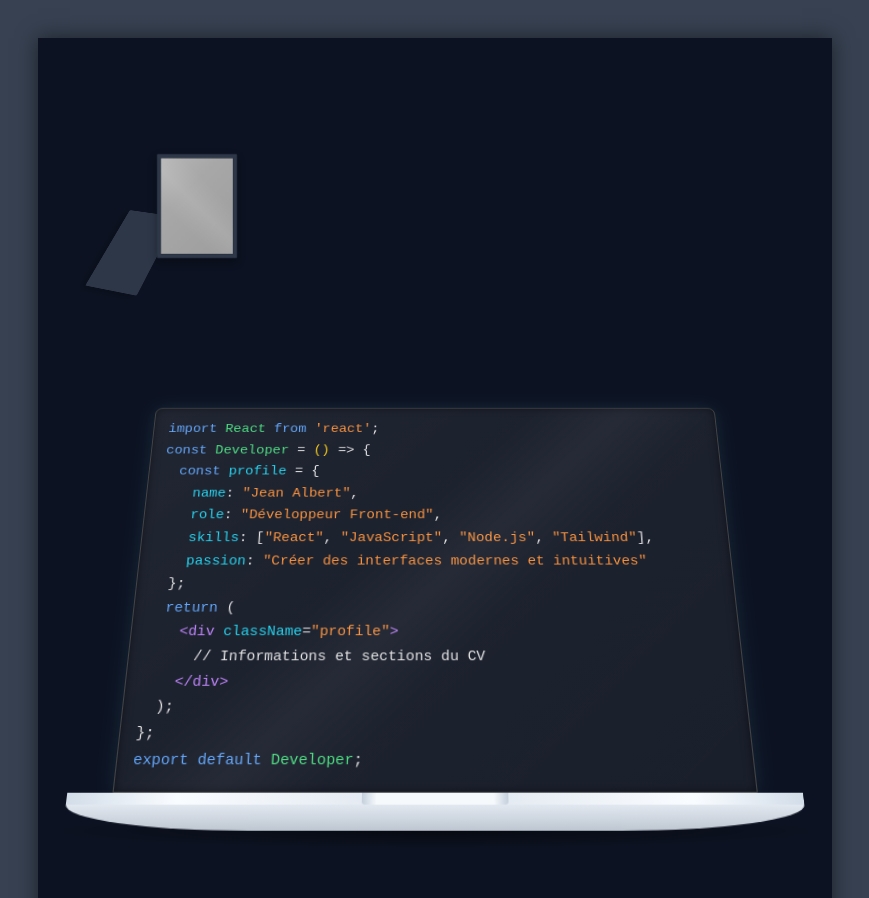
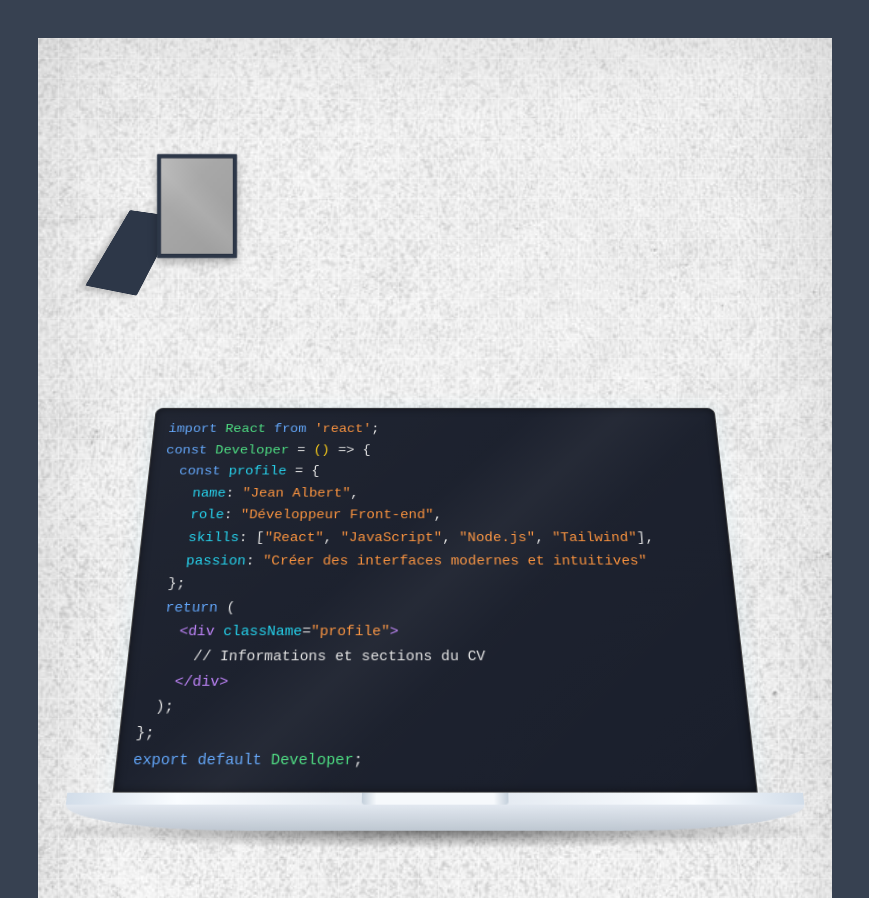
Before and after one commit to ThibaultG94/designcv, a plain HTML site: page cv.html in a window 1280 px wide. Shown: the top 898 px of the page, without its empty margins (205-1074 px from the left). Drawn offline with nearby package versions, Linux system fonts and the light colour scheme; grey boxes are pictures that could not be loaded.

Commit message:
CSS styles updated: background color changed, texture image added and drop shadow improved.

```diff
--- a/css/main.css
+++ b/css/main.css
@@ -11,8 +11,19 @@ body {
     min-height: 297mm;
     padding: 20mm;
     margin: 10mm auto;
-    background-color: #0c1221;
-    box-shadow: 0 0 20px rgba(0, 0, 0, 0.5);
+    background-color: #f5f5f5;
+    background-image:
+        linear-gradient(rgba(255, 255, 255, .3) 1px, transparent 1px),
+        /* Lignes horizontales comme papier */
+        linear-gradient(90deg, rgba(255, 255, 255, .3) 1px, transparent 1px),
+        /* Lignes verticales */
+        url('/img/texture-mur_5.jpg');
+    background-size:
+        20px 20px,
+        /* Taille de la grille de papier */
+        20px 20px,
+        cover;
+    box-shadow: inset 0 0 100px rgba(0, 0, 0, 0.1);
     position: relative;
     overflow: visible;
 }
```
Also changed, not shown: img/texture-mur.jpg (added), img/texture-mur_2.jpg (added), img/texture-mur_3.jpg (added), img/texture-mur_4.jpg (added), img/texture-mur_5.jpg (added).
